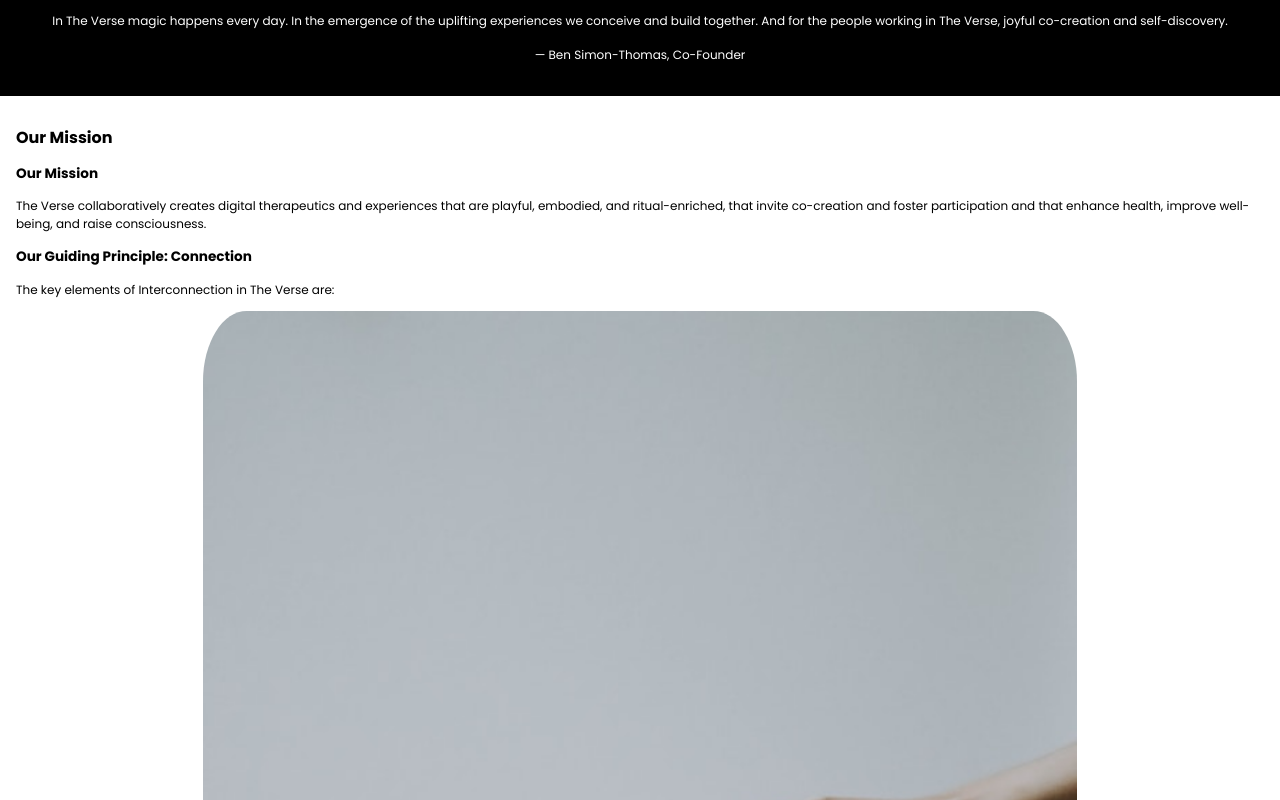
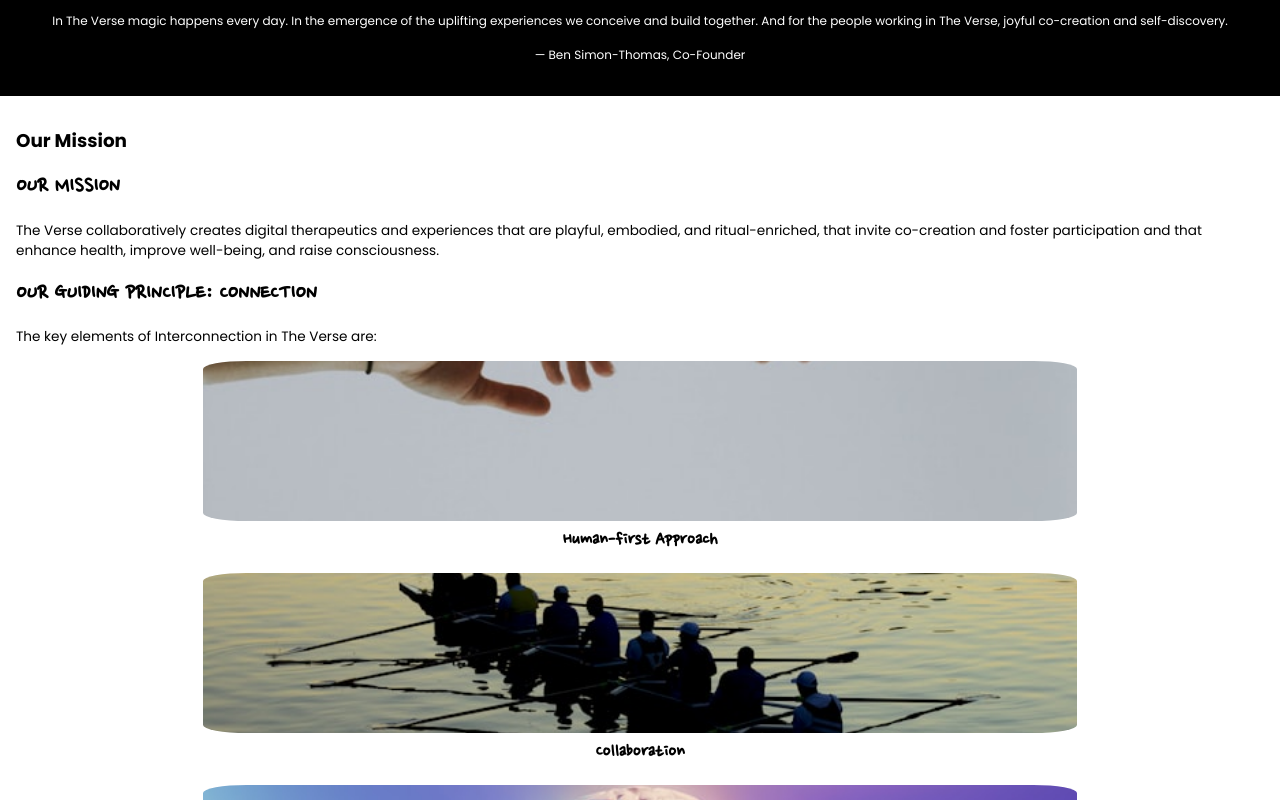
Before and after one commit to bstintheverse/theversewebdev, a React (Vite) app in the folder client/: page /about-us in a window 1280 px wide. Shown: the part 620-1420 px from the top of the page. Built offline with nearby package versions, Linux system fonts and the light colour scheme.

Commit message:
import text style mixins and update image fit and dimensions

```diff
--- a/client/src/pages/About/About.scss
+++ b/client/src/pages/About/About.scss
@@ -23,15 +23,15 @@
     }
 
     &__mission-text, &__history-text, &__our-way-text {
-        font-size: 0.75rem;
+        @include m-text($global-primary-font-color);
     }
 
     &__mission-header, &__history-header, &__our-way-header {
-        font-size: 1rem;
+        @include m-header-md($global-primary-font-color);
     }
 
     &__mission-subheader, &__history-subheader, &__our-way-subheader {
-        font-size: 0.85rem;
+        @include m-subheader($global-primary-font-color);
     }
 
     &__mission {
@@ -75,13 +75,12 @@
 
     &__image {
         width: 100%;
-        height: auto;
+        height: 10rem;
+        object-fit: cover;
         border-radius: 5%;
     }
 
     &__label {
-        font-size: 0.8rem;
-        font-weight: bold;
-        text-align: center;
+        @include m-label($global-primary-font-color);
     }
 }
```
